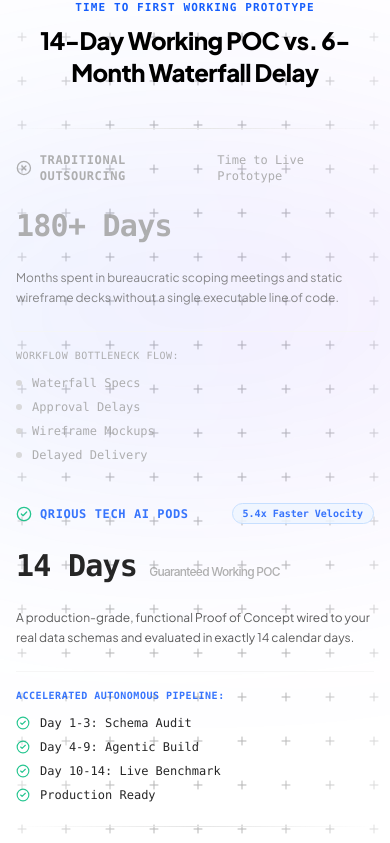
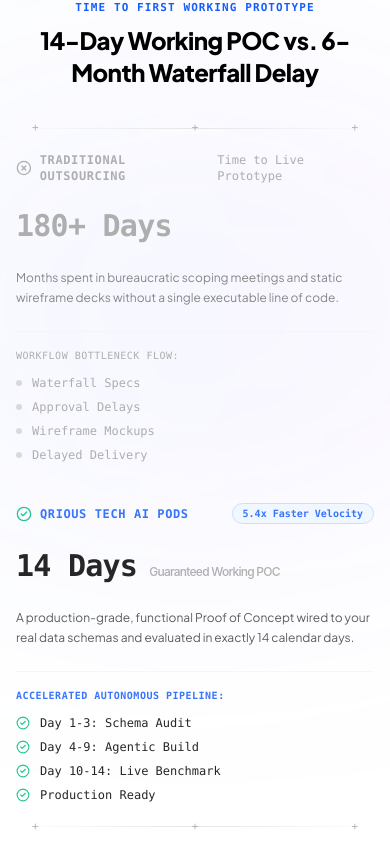
Before and after one commit to manlakhani2004/Qrious-tech, a Next.js app: page / in a window 390 px wide. Shown: the part 8755-9598 px from the top of the page. Built offline with nearby package versions, Linux system fonts and the light colour scheme.

Commit message:
fix(design): eliminate background crosshair clutter and implement clean structural corner reticles

```diff
--- a/src/components/home/AboutProductIdeaSection.tsx
+++ b/src/components/home/AboutProductIdeaSection.tsx
@@ -59,8 +59,8 @@ export default function AboutProductIdeaSection() {
       id="capabilities"
       className="py-20 lg:py-28 2xl:py-36 bg-transparent border-b border-neutral-200/80 dark:border-white/10 relative transition-colors duration-200 overflow-hidden"
     >
-      {/* Modern Background Design: Linear / Raycast Stippled Micro-Dot Matrix */}
-      <div className="absolute inset-0 pointer-events-none -z-10 bg-[radial-gradient(rgba(0,0,0,0.06)_1.2px,transparent_1.2px)] dark:bg-[radial-gradient(rgba(255,255,255,0.06)_1.2px,transparent_1.2px)] bg-[size:28px_28px] [mask-image:radial-gradient(ellipse_80%_60%_at_50%_50%,#000_45%,transparent_100%)]" />
+      {/* Modern Background Design: Linear / Raycast Stippled Micro-Dot Matrix (Subtle & Non-Intrusive) */}
+      <div className="absolute inset-0 pointer-events-none -z-10 bg-[radial-gradient(rgba(0,0,0,0.032)_1px,transparent_1px)] dark:bg-[radial-gradient(rgba(255,255,255,0.04)_1px,transparent_1px)] bg-[size:32px_32px] [mask-image:radial-gradient(ellipse_75%_55%_at_50%_50%,#000_30%,transparent_100%)]" />
 
       {/* Subtle Atmospheric Ambient Glow */}
       <div className="absolute top-1/3 left-1/2 -translate-x-1/2 -translate-y-1/2 w-[700px] 2xl:w-[950px] h-[360px] bg-gradient-to-tr from-blue-600/6 via-cyan-500/6 to-purple-600/6 blur-[140px] pointer-events-none -z-20 rounded-full" />
--- a/src/components/home/WhyChooseUsSection.tsx
+++ b/src/components/home/WhyChooseUsSection.tsx
@@ -198,20 +198,8 @@ export default function WhyChooseUsSection() {
       id="why-choose-us"
       className="py-20 lg:py-28 2xl:py-36 bg-transparent border-b border-neutral-100 dark:border-neutral-800 relative transition-colors duration-200 overflow-hidden isolate"
     >
-      {/* Modern Background Design: Precision Crosshair Reticle Matrix (Vercel Style) */}
-      <div className="absolute inset-0 pointer-events-none -z-10 [mask-image:radial-gradient(ellipse_75%_55%_at_50%_50%,#000_40%,transparent_100%)] opacity-80 dark:opacity-45">
-        <svg className="w-full h-full" xmlns="http://www.w3.org/2000/svg">
-          <defs>
-            <pattern id="crosshair-pattern" width="44" height="44" patternUnits="userSpaceOnUse">
-              <path d="M 22 18 L 22 26 M 18 22 L 26 22" stroke="currentColor" strokeWidth="1" strokeLinecap="round" className="text-neutral-400 dark:text-neutral-600" />
-            </pattern>
-          </defs>
-          <rect width="100%" height="100%" fill="url(#crosshair-pattern)" />
-        </svg>
-      </div>
-
-      {/* Atmospheric Radial Glow */}
-      <div className="absolute top-1/3 left-1/2 -translate-x-1/2 w-[700px] 2xl:w-[1000px] h-[350px] bg-gradient-to-r from-blue-500/10 via-indigo-500/10 to-purple-500/10 blur-[130px] rounded-full pointer-events-none -z-10" />
+      {/* Subtle Atmospheric Ambient Glow (Stripe / Animos style) */}
+      <div className="absolute top-1/3 left-1/2 -translate-x-1/2 w-[700px] 2xl:w-[1000px] h-[350px] bg-gradient-to-r from-blue-500/8 via-indigo-500/8 to-purple-500/8 blur-[140px] rounded-full pointer-events-none -z-10" />
 
       <div className="max-w-7xl 2xl:max-w-[1600px] 3xl:max-w-[1760px] mx-auto px-4 sm:px-6 lg:px-8 2xl:px-12 relative z-10">
         {/* ============================================================== */}
@@ -299,6 +287,14 @@ export default function WhyChooseUsSection() {
           {/* Subtle Stage Boundary Guide (Clean Top & Bottom Hairline) */}
           <div className="absolute inset-x-0 top-0 h-px bg-gradient-to-r from-transparent via-neutral-200 dark:via-neutral-800 to-transparent pointer-events-none" />
           <div className="absolute inset-x-0 bottom-0 h-px bg-gradient-to-r from-transparent via-neutral-200 dark:via-neutral-800 to-transparent pointer-events-none" />
+
+          {/* Vercel-Style Precision Architectural Crosshairs (Structural Corner & Center Divider Accents Only) */}
+          <span className="absolute -top-2 left-4 sm:left-0 font-mono text-[11px] text-neutral-400/80 dark:text-neutral-500/80 select-none pointer-events-none">+</span>
+          <span className="absolute -top-2 right-4 sm:right-0 font-mono text-[11px] text-neutral-400/80 dark:text-neutral-500/80 select-none pointer-events-none">+</span>
+          <span className="absolute -top-2 left-1/2 -translate-x-1/2 font-mono text-[11px] text-neutral-400/80 dark:text-neutral-500/80 select-none pointer-events-none">+</span>
+          <span className="absolute -bottom-2 left-4 sm:left-0 font-mono text-[11px] text-neutral-400/80 dark:text-neutral-500/80 select-none pointer-events-none">+</span>
+          <span className="absolute -bottom-2 right-4 sm:right-0 font-mono text-[11px] text-neutral-400/80 dark:text-neutral-500/80 select-none pointer-events-none">+</span>
+          <span className="absolute -bottom-2 left-1/2 -translate-x-1/2 font-mono text-[11px] text-neutral-400/80 dark:text-neutral-500/80 select-none pointer-events-none">+</span>
 
           {/* Interactive Split Grid */}
           <div className="grid grid-cols-1 lg:grid-cols-2 gap-10 lg:gap-16 items-start">
```
